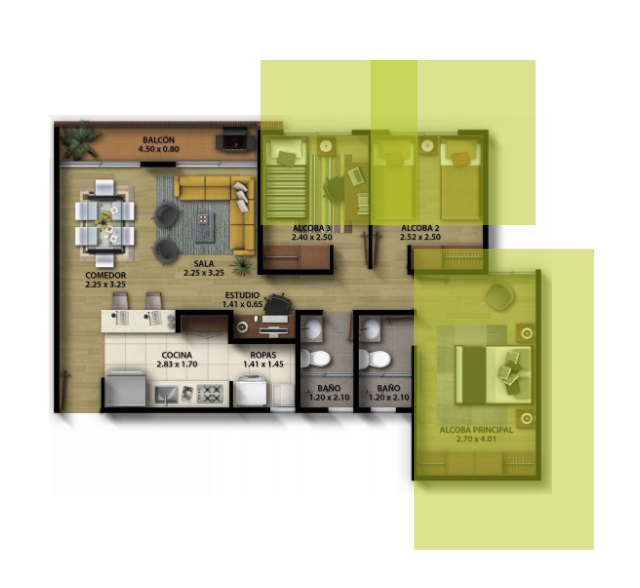
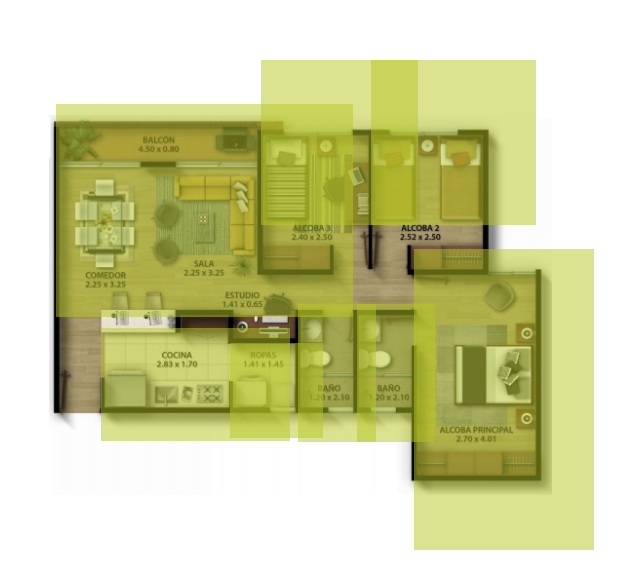
Before and after one commit to Pulidog26/ProyectoInterfacesCasa, a plain HTML site: page index.html in a window 1280 px wide. Shown: the part 140-728 px from the top of the page, without its empty margins (343-983 px from the left). Drawn offline with Linux system fonts and the light colour scheme.

Commit message:
Finalización del diseño de luz encendida
Se terminan de crear las figuras que simularan las luces encendidas en las áreas comunes restantes del apartamento.

```diff
--- a/css/main.css
+++ b/css/main.css
@@ -23,7 +23,7 @@
     /*opacity: 50%;
 }*/
 .Alcoba3{
-    position: sticky;
+    position: fixed;
     background-color: #b7c725;
     opacity: 50%;
     width: 157.3px;
@@ -33,7 +33,7 @@
 }
 
 .Alcoba2{
-    position: sticky;
+    position: fixed;
     background-color: #b7c725;
     opacity: 50%;
     width: 165px;
@@ -43,7 +43,7 @@
 }
 
 .Alcoba1{
-    position: sticky;
+    position: fixed;
     background-color: #b7c725;
     opacity: 50%;
     width: 180px;
@@ -51,3 +51,53 @@
     left: 59.15%;
     top: 48.6%;
 }
+
+.baño1{
+    position: fixed;
+    background-color: #b7c725;
+    opacity: 50%;
+    width: 78px;
+    height: 138px;
+    left: 50.1%;
+    top: 55.5%;
+}
+
+.baño2{
+    position: fixed;
+    background-color: #b7c725;
+    opacity: 50%;
+    width: 78px;
+    height: 138px;
+    left: 54.7%;
+    top: 55.5%;
+}
+
+.cocina{
+    position: fixed;
+    background-color: #b7c725;
+    opacity: 50%;
+    width: 189px;
+    height: 113px;
+    left: 34.7%;
+    top: 58.5%;
+}
+
+.lavado{
+    position:fixed;
+    background-color: #b7c725;
+    opacity: 50%;
+    width: 93px;
+    height: 95px;
+    left: 44.8%;
+    top: 60.4%;
+}
+
+.sala{
+    position: fixed;
+    background-color: #b7c725;
+    opacity: 50%;
+    width: 297px;
+    height: 213px;
+    left:31.2%;
+    top:30.5%;
+}
--- a/index.html
+++ b/index.html
@@ -20,6 +20,21 @@
             <div class="Alcoba1">
 
             </div>
+            <div class="baño1">
+
+            </div>
+            <div class="baño2">
+
+            </div>
+            <div class="cocina">
+
+            </div>
+            <div class="lavado">
+
+            </div>
+            <div class="sala">
+
+            </div>
         </div>
 
     </div>
```
